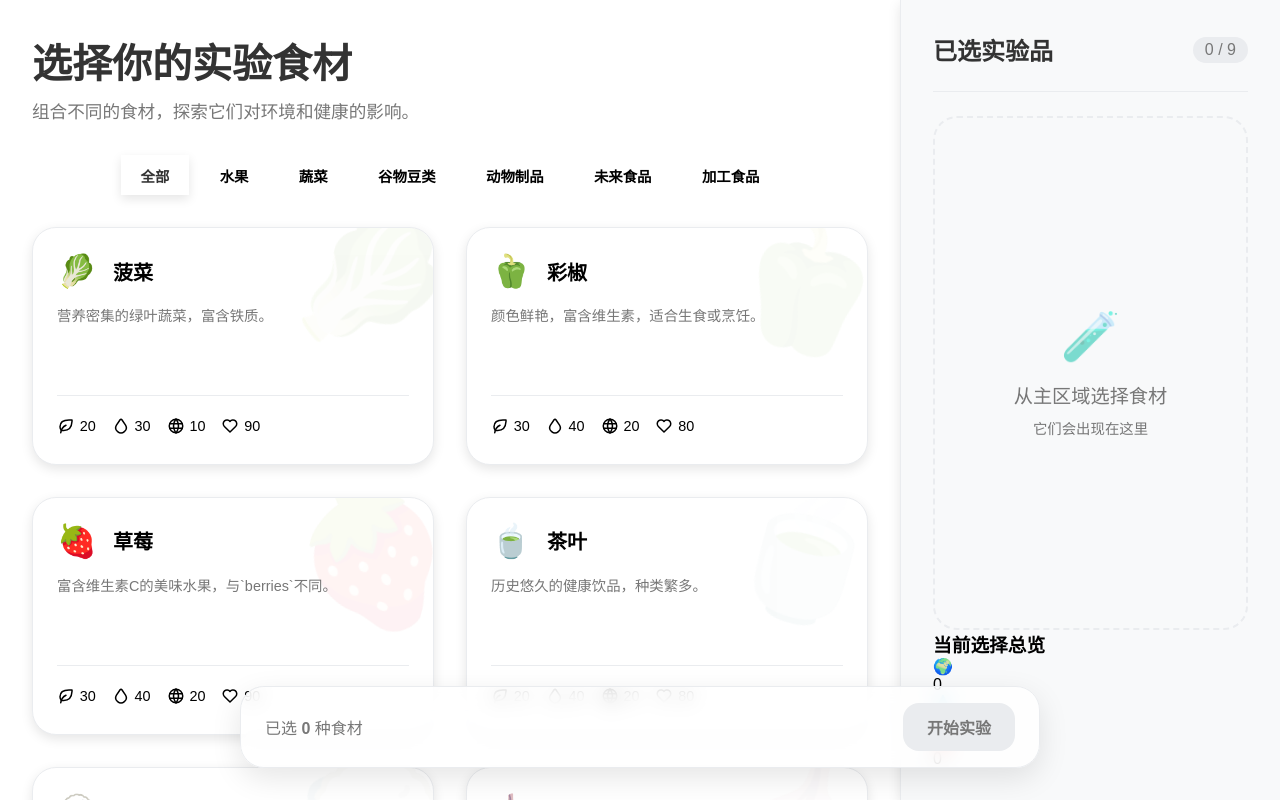
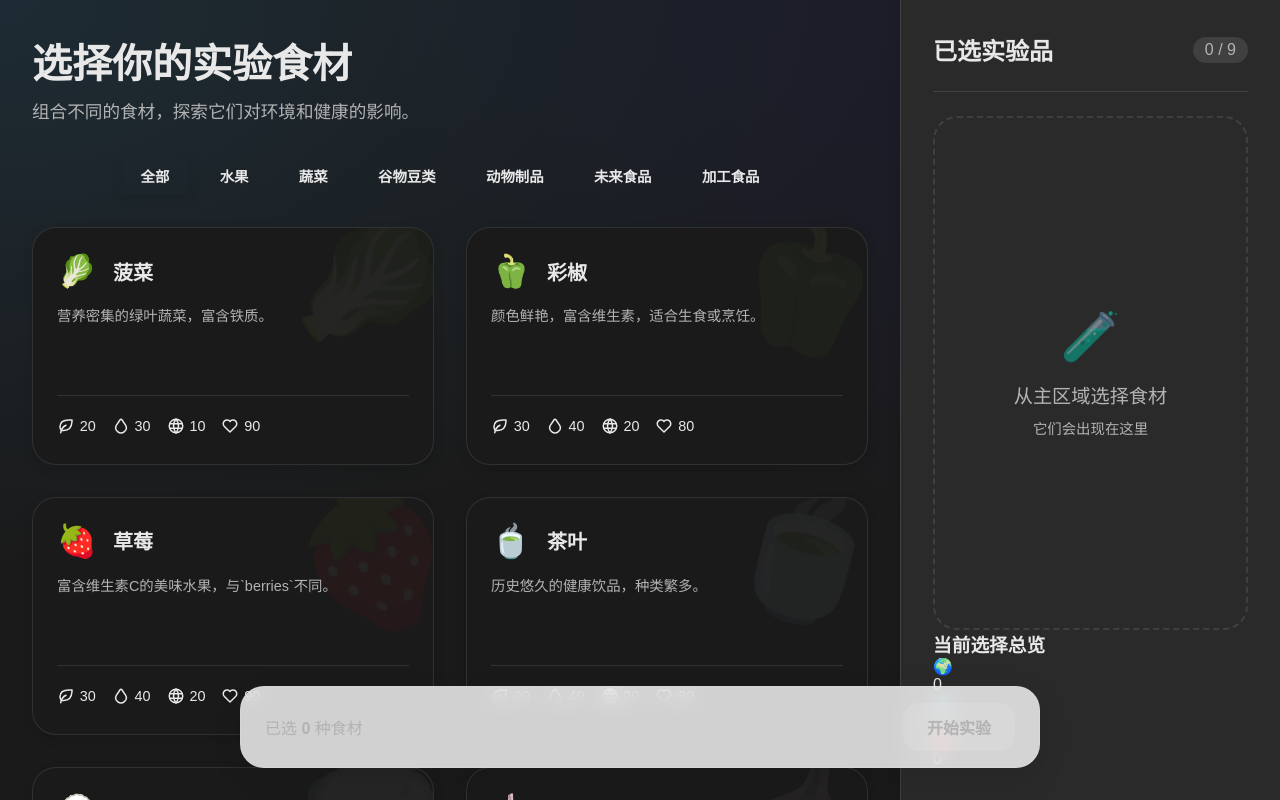
Before and after one commit to Chillizu/Food-Games, a React (Vite) app: page / in a window 1280 px wide. Both pictures are taken after a click on the button "🚀 进入实验室". Built offline with nearby package versions, Linux system fonts and the light colour scheme.

Commit message:
style(ui): hide scrollbar on selected cards panel

```diff
--- a/src/styles/main.css
+++ b/src/styles/main.css
@@ -6,11 +6,8 @@
 
 body {
   font-family: 'Noto Sans SC', sans-serif;
-  background-color: #f8f9fa;
-  background-image:
-    radial-gradient(circle at 1px 1px, rgba(0,0,0,0.05) 1px, transparent 0),
-    radial-gradient(circle at 10px 10px, rgba(0,0,0,0.05) 1px, transparent 0);
-  background-size: 20px 20px;
+  background-color: #1a1a1a; /* Darker background */
+  color: #e8e8e8;
   min-height: 100vh;
   overflow-x: hidden;
 }
@@ -27,11 +24,11 @@ body {
   --accent-color: #F5A623;
   --success-color: #7ED321;
   --danger-color: #D0021B;
-  --text-color: #333333;
-  --text-secondary-color: #777777;
-  --background-color: #FFFFFF;
-  --surface-color: #F8F9FA;
-  --border-color: #EAECEF;
+  --text-color: #e8e8e8;
+  --text-secondary-color: #b3b3b3;
+  --background-color: #1a1a1a;
+  --surface-color: #2a2a2a;
+  --border-color: rgba(255, 255, 255, 0.1);
 
   /* New Shadows */
   --shadow-small: 0 2px 4px rgba(0,0,0,0.05);
@@ -58,8 +55,12 @@ body {
   display: flex;
   height: 100vh;
   width: 100vw;
-  background-color: var(--background-color);
+  background: #1D2B3A;
+  background:
+    radial-gradient(at 0% 0%, hsla(204, 50%, 30%, 0.3) 0px, transparent 50%),
+    radial-gradient(at 98% 1%, hsla(240, 50%, 30%, 0.3) 0px, transparent 50%);
   overflow: hidden;
+  position: relative;
 }
 
 .main-area {
@@ -453,11 +454,14 @@ body {
 }
 
 .content-block {
-  background-color: var(--surface-color);
+  background-color: rgba(42, 42, 42, 0.5); /* Semi-transparent */
+  backdrop-filter: blur(10px);
+  -webkit-backdrop-filter: blur(10px);
   border: 1px solid var(--border-color);
   border-radius: var(--radius-large);
   padding: 2rem;
   text-align: left;
+  box-shadow: var(--shadow-medium);
 }
 
 .content-block__title {
@@ -1476,3 +1480,12 @@ body {
   font-weight: 600;
   color: var(--text-color);
 }
+/* Hide scrollbar for .hand-area__cards-list */
+.hand-area__cards-list::-webkit-scrollbar {
+  display: none; /* Webkit browsers */
+}
+
+.hand-area__cards-list {
+  -ms-overflow-style: none;  /* IE and Edge */
+  scrollbar-width: none;  /* Firefox */
+}
```
